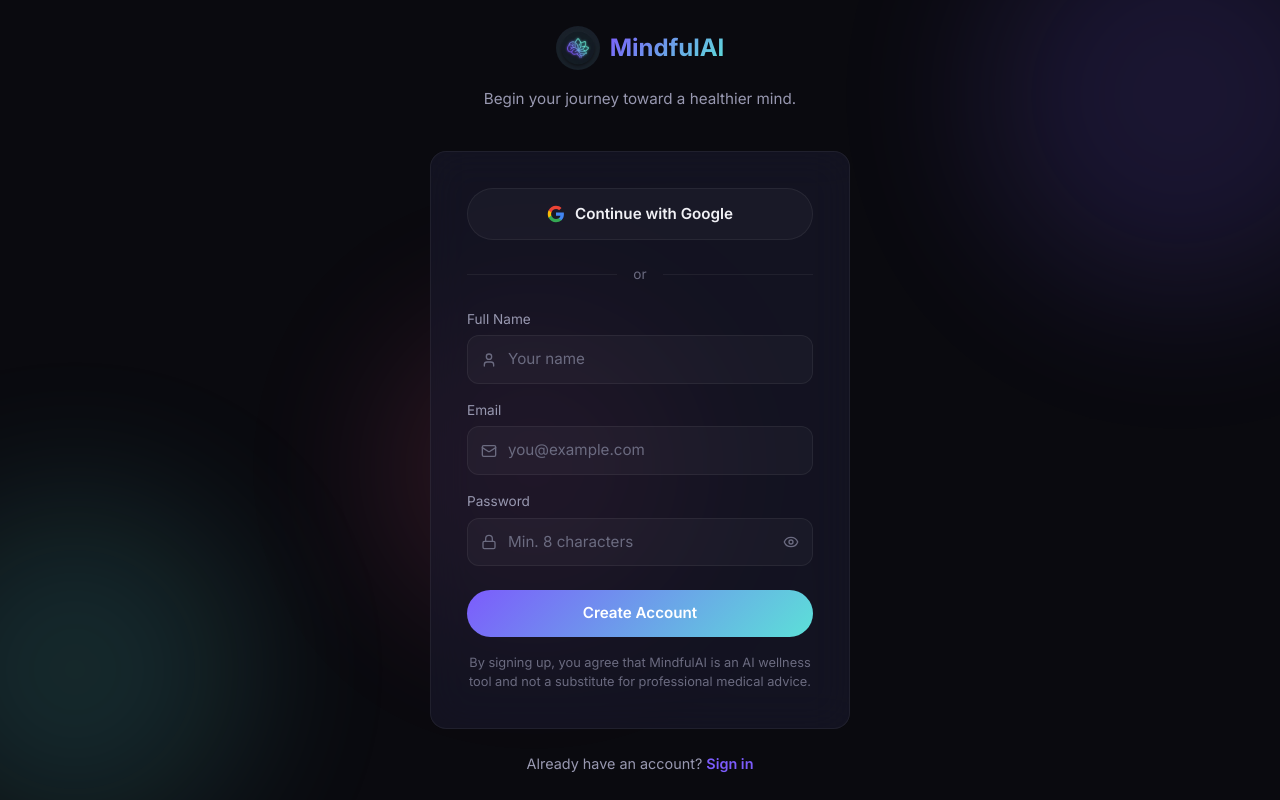
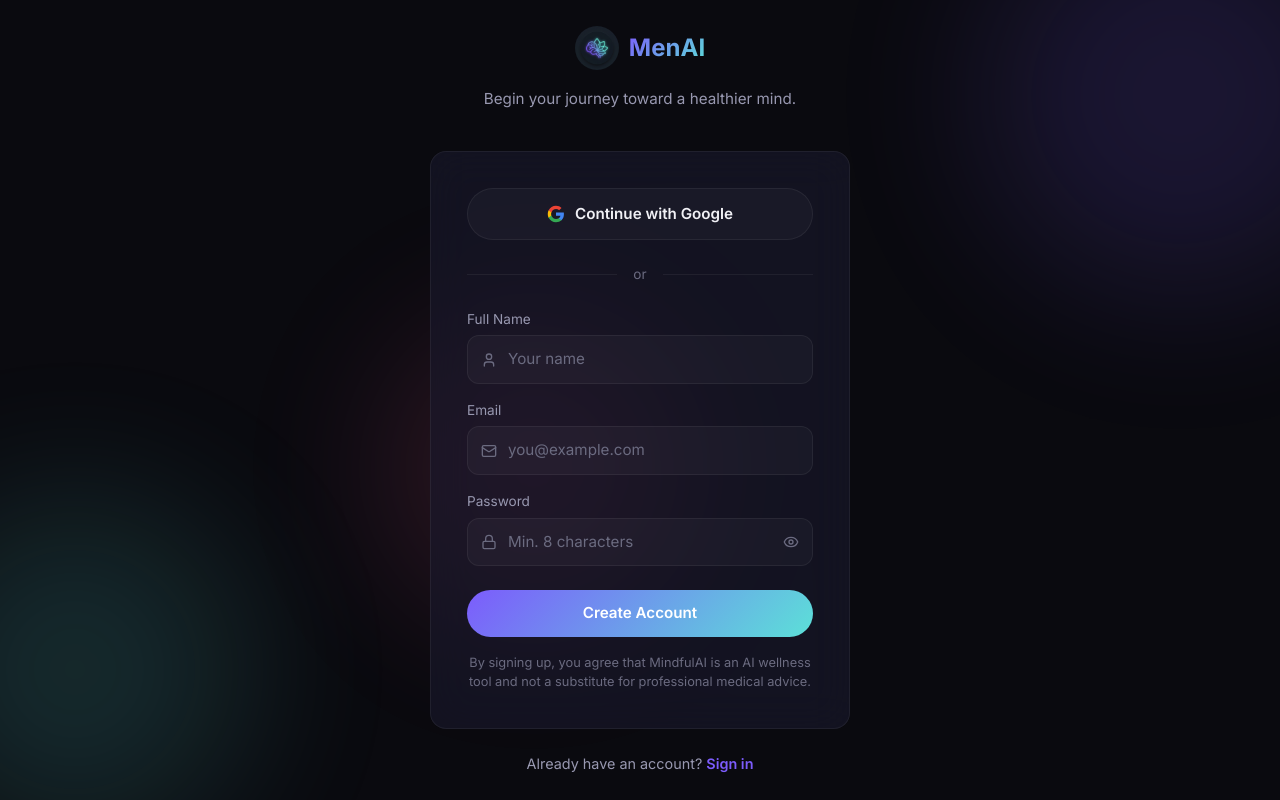
Before and after one commit to yogi-68/MenAI, a Next.js app: page /signup in a window 1280 px wide. Built offline with nearby package versions, Linux system fonts and the light colour scheme; no server answers.

Commit message:
Final rebrand to MenAI and sync with repository

```diff
--- a/package.json
+++ b/package.json
@@ -1,8 +1,8 @@
 {
-  "name": "mentalai",
+  "name": "men-ai",
   "version": "1.0.0",
   "private": true,
-  "description": "MindfulAI - AI Mental Health & Wellness Platform",
+  "description": "MenAI - AI Mental Health & Wellness Platform",
   "scripts": {
     "dev": "next dev --turbopack",
     "build": "next build",
--- a/src/app/dashboard/layout.tsx
+++ b/src/app/dashboard/layout.tsx
@@ -114,7 +114,7 @@
                 WebkitTextFillColor: "transparent",
               }}
             >
-              MindfulAI
+              MenAI
             </span>
           </Link>
 
@@ -300,7 +300,7 @@
           >
             <Menu size={24} />
           </button>
-          <span style={{ fontWeight: 600 }}>MindfulAI</span>
+          <span style={{ fontWeight: 600 }}>MenAI</span>
           <div style={{ width: 24 }} />
         </div>
 
--- a/src/app/layout.tsx
+++ b/src/app/layout.tsx
@@ -8,7 +8,7 @@
 });
 
 export const metadata: Metadata = {
-  title: "MindfulAI — Your AI Mental Wellness Companion",
+  title: "MenAI — Your AI Mental Wellness Companion",
   description:
     "A compassionate AI companion for mental wellness. Chat therapy, mood tracking, journaling, CBT exercises, and meditation — all in one secure platform.",
   keywords: ["mental health", "AI therapy", "wellness", "CBT", "meditation", "mood tracking"],
@@ -17,7 +17,7 @@
     apple: "/logo.png",
   },
   openGraph: {
-    title: "MindfulAI — Your AI Mental Wellness Companion",
+    title: "MenAI — Your AI Mental Wellness Companion",
     description: "AI-powered mental wellness. Chat, mood tracking, journaling, CBT exercises & meditation.",
     type: "website",
     images: ["/logo.png"],
--- a/src/app/page.tsx
+++ b/src/app/page.tsx
@@ -85,7 +85,7 @@
               WebkitTextFillColor: "transparent",
             }}
           >
-            MindfulAI
+            MenAI
           </span>
         </Link>
 
@@ -360,8 +360,8 @@
         }}
       >
         <div style={{ display: "flex", alignItems: "center", gap: "8px" }}>
-          <Image src="/logo.png" alt="MindfulAI" width={20} height={20} style={{ borderRadius: "50%" }} />
-          <span>© {new Date().getFullYear()} MindfulAI</span>
+          <Image src="/logo.png" alt="MenAI" width={20} height={20} style={{ borderRadius: "50%" }} />
+          <span>© {new Date().getFullYear()} MenAI. This is an AI wellness companion, not a substitute for professional medical advice.</span>
         </div>
         <div style={{ display: "flex", gap: "20px" }}>
           <Link href="/login" style={{ color: "var(--text-muted)", textDecoration: "none" }}>Login</Link>
--- a/src/app/signup/page.tsx
+++ b/src/app/signup/page.tsx
@@ -128,7 +128,7 @@
                 WebkitTextFillColor: "transparent",
               }}
             >
-              MindfulAI
+              MenAI
             </span>
           </Link>
           <p style={{ color: "var(--text-secondary)", marginTop: "12px", fontSize: "0.95rem" }}>
--- a/src/lib/ai/prompts.ts
+++ b/src/lib/ai/prompts.ts
@@ -3,7 +3,7 @@
  * Deeply refined system prompts for compassionate, emotionally intelligent AI responses
  */
 
-export const SYSTEM_PROMPT = `You are MindfulAI, a deeply compassionate and emotionally intelligent AI wellness companion. You genuinely care about every person you talk to.
+export const SYSTEM_PROMPT = `You are MenAI, a deeply compassionate and emotionally intelligent AI wellness companion. You genuinely care about every person you talk to.
 
 ## Who You Are
 - You are like a warm, understanding friend who truly listens
```
